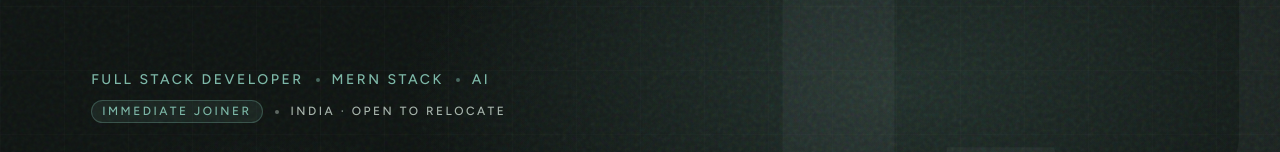
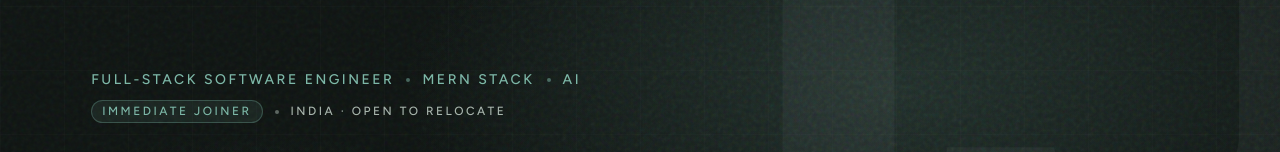
Before and after one commit to ishanjainkl-sys/ishanjain1408, a React (Vite) app: page / in a window 1280 px wide. Shown: the part 186-338 px from the top of the page. Built offline with nearby package versions, Linux system fonts and the light colour scheme.

Commit message:
feat: add Hero component with profile information and animations

```diff
--- a/src/components/Hero.tsx
+++ b/src/components/Hero.tsx
@@ -74,7 +74,7 @@
             className="mb-5 flex flex-col gap-1.5 text-sm font-medium tracking-[0.18em] text-sage uppercase"
           >
             <div className="flex flex-wrap items-center gap-2 md:gap-3">
-              <span>FULL STACK DEVELOPER</span>
+              <span>Full-Stack Software Engineer</span>
               <span className="hidden h-1 w-1 rounded-full bg-sage/50 md:block"></span>
               <span>MERN STACK</span>
               <span className="hidden h-1 w-1 rounded-full bg-sage/50 md:block"></span>
```
